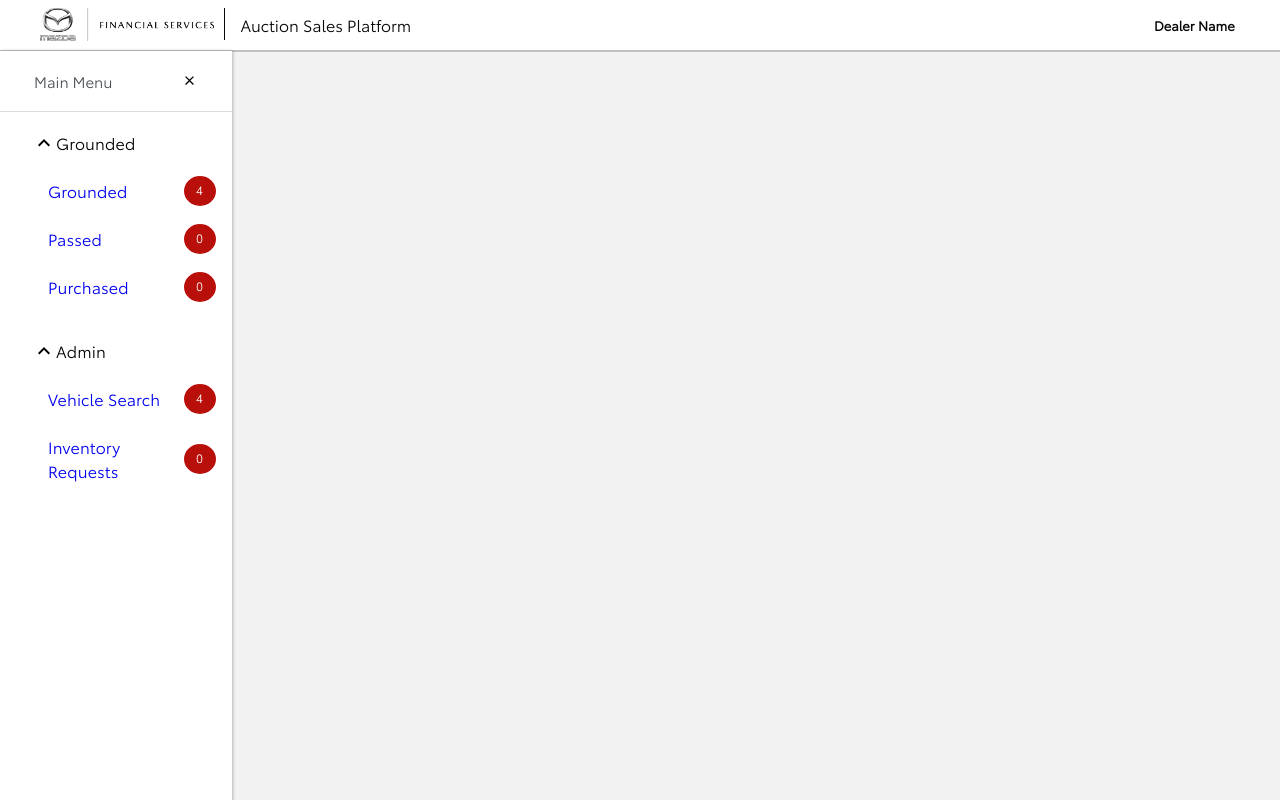
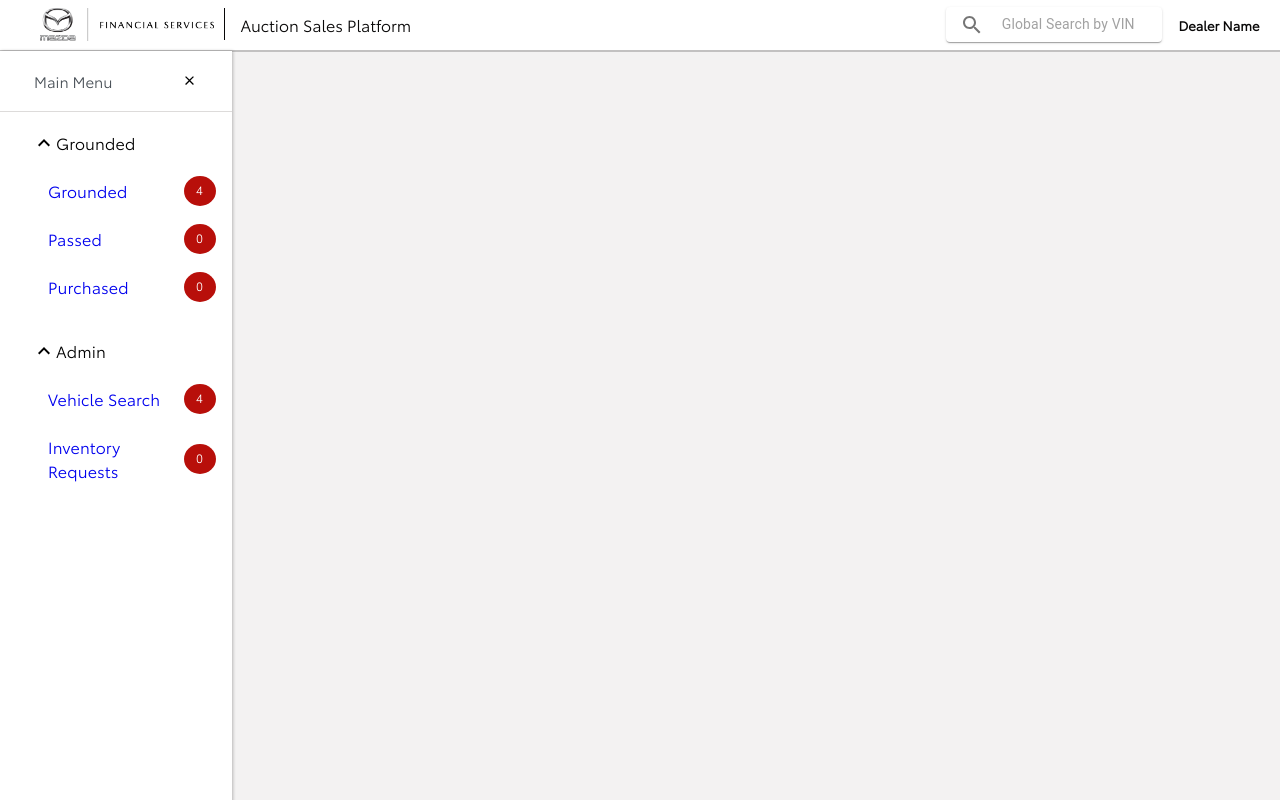
Before and after one commit to narenm1234/Final, a React (Create React App) app in the folder ASP/: page / in a window 1280 px wide. Built offline with nearby package versions, Linux system fonts and the light colour scheme; a small style sheet from the web is missing.

Commit message:
New Search in Header Added

```diff
--- /dev/null
+++ b/ASP/src/components/AdminSearchHeader.js
@@ -0,0 +1,56 @@
+import React from 'react';
+import { makeStyles } from '@material-ui/core/styles';
+import Paper from '@material-ui/core/Paper';
+import InputBase from '@material-ui/core/InputBase';
+import Divider from '@material-ui/core/Divider';
+import IconButton from '@material-ui/core/IconButton';
+import MenuIcon from '@material-ui/icons/Menu';
+import SearchIcon from '@material-ui/icons/Search';
+import DirectionsIcon from '@material-ui/icons/Directions';
+
+const useStyles = makeStyles((theme) => ({
+    root: {
+        padding: '2px 4px',
+        display: 'flex',
+        alignItems: 'center',
+        width: 300,
+        height: 35,
+        margin: '7px 8px'
+    },
+    input: {
+        marginLeft: theme.spacing(1),
+        flex: 1,
+        fontSize: '14px',
+    },
+    iconButton: {
+        padding: 10,
+    },
+    divider: {
+        height: 28,
+        margin: 4,
+    },
+}));
+
+export default function AdminSearchHeader(props) {
+    const classes = useStyles();
+    const [searchtext, setSearchtext] = React.useState("");
+
+    const handleSearchText = (value) => {
+        setSearchtext(value)
+        //props.searchdetails(searchtext)
+    }
+
+    return (
+        <Paper component="form" className={classes.root}>
+            <IconButton type="submit" className={classes.iconButton} aria-label="search">
+                <SearchIcon />
+            </IconButton>
+            <InputBase
+                className={classes.input}
+                placeholder="Global Search by VIN"
+                inputProps={{ 'aria-label': 'search vehicle by VIN' }}
+                onChange={(evt) => handleSearchText(evt.target.value)}
+            />
+        </Paper>
+    );
+}
--- a/ASP/src/components/Header/Header.js
+++ b/ASP/src/components/Header/Header.js
@@ -1,10 +1,8 @@
 import React, { useState } from 'react';
-import Search from '../Search/Search';
 import Separator from '../Separator';
-
+import AdminSearchHeader from '../AdminSearchHeader';
 const Header = (props) => {
   const [showDealer, setShowDealer] = useState(false);
-  const placeholderValue = "Serach by Year, Make, Model,VIN, Series or Color";
   const toggleShowDealer = () => {
     setShowDealer(!showDealer);
   }
@@ -15,7 +13,7 @@
         <Separator />
         <div class="auctionSales"><text>Auction Sales Platform </text></div>
       </div>
-
+      <AdminSearchHeader searchdetails={(SearchText) => props.searchdetails(SearchText)} />
       <div onClick={toggleShowDealer} class="dealerName"><text>Dealer Name</text></div>
       {showDealer && <div class="toggleShowDealertab"><div class="toggleNotSelectedtab" >Profile </div> <div class="toggleSelectedtab">User Settings</div> <div class="toggleNotSelectedtab" >Help</div></div>}
     </div>
```
